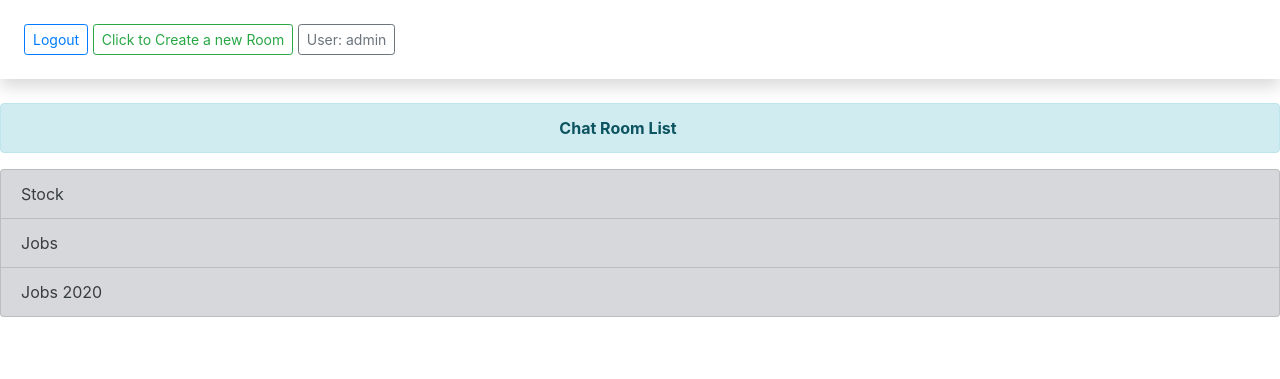
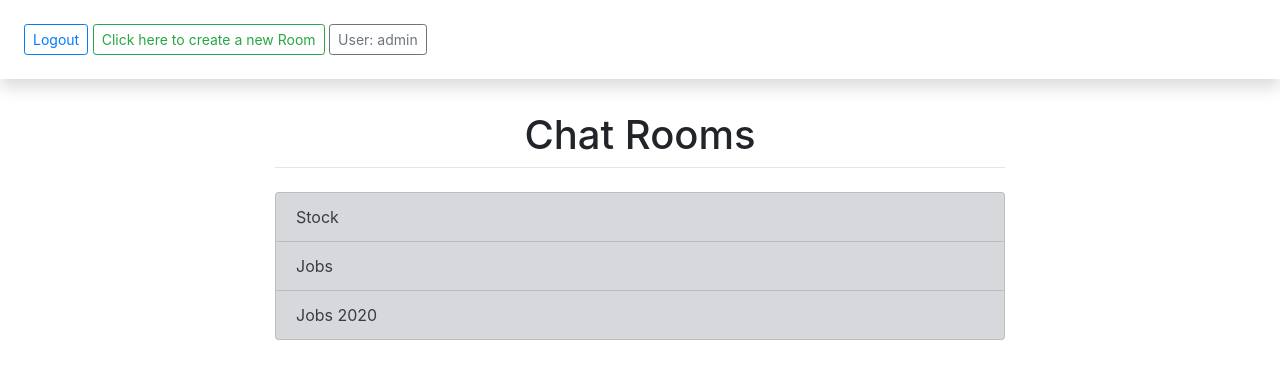
Before and after one commit to gbhgit/Browser-Based-Chat, a Django app: page / in a window 1280 px wide. Shown: the top 379 px of the page. Run offline with Django 3.2, Linux system fonts and the light colour scheme; a user stored in the database is signed in; data comes from the database, SQL or seed files in the repository; some libraries are stand-ins or nearby versions.

Commit message:
[issue-#29] end css style

```diff
--- a/chat/users/templates/users/home.html
+++ b/chat/users/templates/users/home.html
@@ -13,17 +13,20 @@
     {% if user.is_authenticated %}
         <div class="shadow p-4 mb-4 bg-white">
             <a href="{% url 'logout' %}" class="btn btn-outline-primary btn-sm" role="button"">Logout</a>
-            <a href="{% url 'register_room' %}" class="btn btn-outline-success btn-sm" role="button"">Click to Create a new Room</a>
+            <a href="{% url 'register_room' %}" class="btn btn-outline-success btn-sm" role="button"">Click here to create a new Room</a>
             <a class="btn btn-outline-secondary btn-sm"">User: {{ user.username }}</a>
         </div>
-        <div class="mt-3">
-            <div class="alert alert-info alert-dismissible text-center mt-3">
-                <b>Chat Room List</b>
-            </div>
-            <div class="list-group">
-                {% for room in rooms %}
-                    <a href="{% url 'chat_room' room.id %}" class="list-group-item list-group-item-action list-group-item-secondary">{{room.room_name}}</a>
-                {% endfor %}
+        <div class="container">
+            <div class="row justify-content-center">
+                <div class="col-8">
+                    <h1 class="mt-2 text-center">Chat Rooms</h1>
+                    <hr class="mt-0 mb-4">
+                    <div class="list-group">
+                        {% for room in rooms %}
+                            <a href="{% url 'chat_room' room.id %}" class="list-group-item list-group-item-action list-group-item-secondary">{{room.room_name}}</a>
+                        {% endfor %}
+                    </div>
+                </div>
             </div>
         </div>
     {% else %}
```
Also changed, not shown: chat/users/templates/registration/login.html (+4 -4 lines), chat/users/templates/room/register.html (+14 -5 lines), chat/users/templates/users/register.html (+4 -4 lines).
